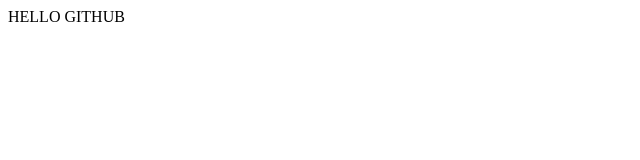
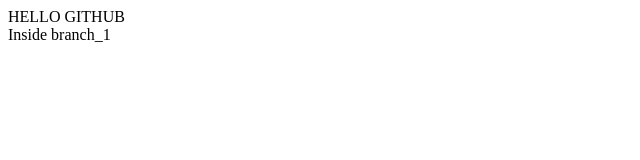
Before and after one commit to SHKHRPEERBITS/demo-repo, a plain HTML site: page index.html in a window 1280 px wide. Shown: the full height of the page, 0-640 px from the left. Drawn offline with Linux system fonts and the light colour scheme.

Commit message:
commited inside branch_1 index.html file

```diff
--- a/index.html
+++ b/index.html
@@ -1 +1,2 @@
 <div>HELLO GITHUB</div>
+<div>Inside branch_1</div>
```
